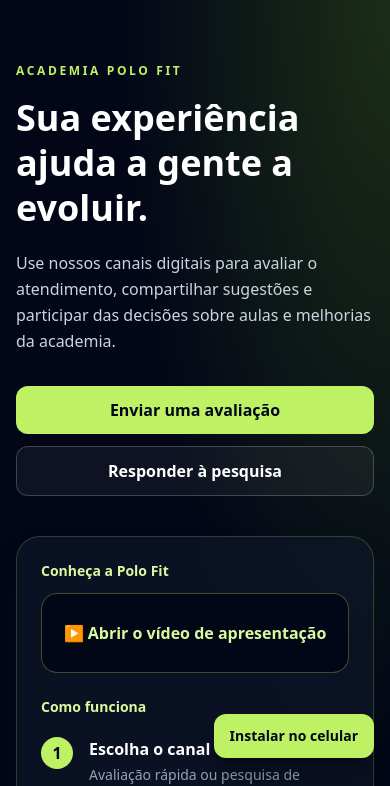
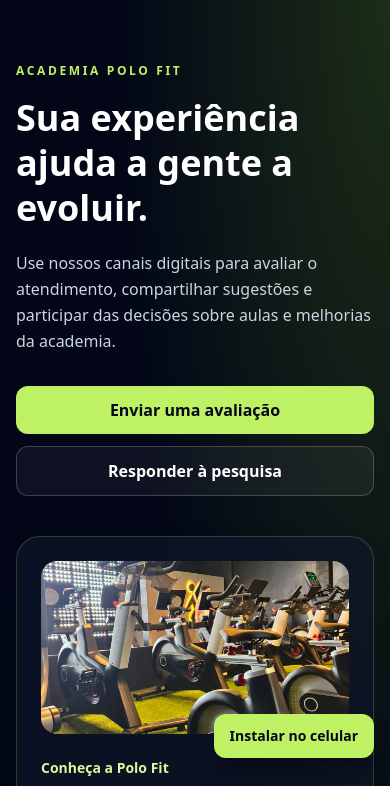
Before and after one commit to Marcosplira/PoloFeedback, a Django app: page / in a window 390 px wide. Shown: the part 70-856 px from the top of the page. Run offline with Django 5.2, Linux system fonts and the light colour scheme; some libraries are stand-ins or nearby versions.

Commit message:
colocando o arquivos

```diff
--- a/feedback/templates/feedback/inicio.html
+++ b/feedback/templates/feedback/inicio.html
@@ -58,6 +58,8 @@
                     </div>
                 </div>
                 <div class="rounded-3xl border border-lime-300/20 bg-slate-900/70 p-6 shadow-2xl shadow-lime-950/20 sm:p-8">
+                    <img src="{% static 'feedback/academia2.png' %}" alt="Área de cardio da Academia Polo Fit"
+                        class="mb-6 aspect-video w-full rounded-2xl object-cover">
                     <h2 class="mb-3 text-sm font-bold text-lime-200">Conheça a Polo Fit</h2>
                     <iframe
                         src="https://drive.google.com/file/d/1dMbcjNqjXwljGSaJdAHkax_5Sy_12_bX/preview"
@@ -69,14 +71,20 @@
                     </iframe>
                     <a href="https://drive.google.com/file/d/1dMbcjNqjXwljGSaJdAHkax_5Sy_12_bX/view"
                         target="_blank" rel="noopener noreferrer"
-                        class="mb-6 flex min-h-20 items-center justify-center rounded-2xl border border-lime-300/30 bg-slate-950 px-4 text-center font-extrabold text-lime-200 transition hover:bg-slate-900 sm:hidden"
+                        class="group relative mb-2 flex aspect-video w-full items-center justify-center overflow-hidden rounded-2xl bg-slate-950 sm:hidden"
                         aria-label="Abrir o vídeo de apresentação da Academia Polo Fit no Google Drive">
-                        ▶ Abrir o vídeo de apresentação
+                        <img src="https://lh3.googleusercontent.com/d/1dMbcjNqjXwljGSaJdAHkax_5Sy_12_bX=w1000"
+                            alt="Prévia do vídeo de apresentação da Academia Polo Fit"
+                            class="absolute inset-0 h-full w-full object-cover">
+                        <span class="relative flex h-16 w-16 items-center justify-center rounded-full bg-lime-300 text-2xl text-slate-950 shadow-lg transition group-hover:scale-105">
+                            ▶
+                        </span>
                     </a>
+                    <p class="mb-6 text-xs text-slate-400 sm:hidden">Toque na imagem para assistir ao vídeo.</p>
                     <a href="https://drive.google.com/file/d/1dMbcjNqjXwljGSaJdAHkax_5Sy_12_bX/view"
                         target="_blank" rel="noopener noreferrer"
                         class="mb-6 hidden text-sm font-semibold text-lime-200 underline underline-offset-4 sm:inline-block">
-                        Se o player não iniciar, abrir no Google Drive.
+                        Se o player não iniciar, abra o vídeo no Google Drive.
                     </a>
                     <p class="text-sm font-bold text-lime-200">Como funciona</p>
                     <ol class="mt-5 space-y-5">
```
Also changed, not shown: feedback/tests.py (+6 -1 lines).
